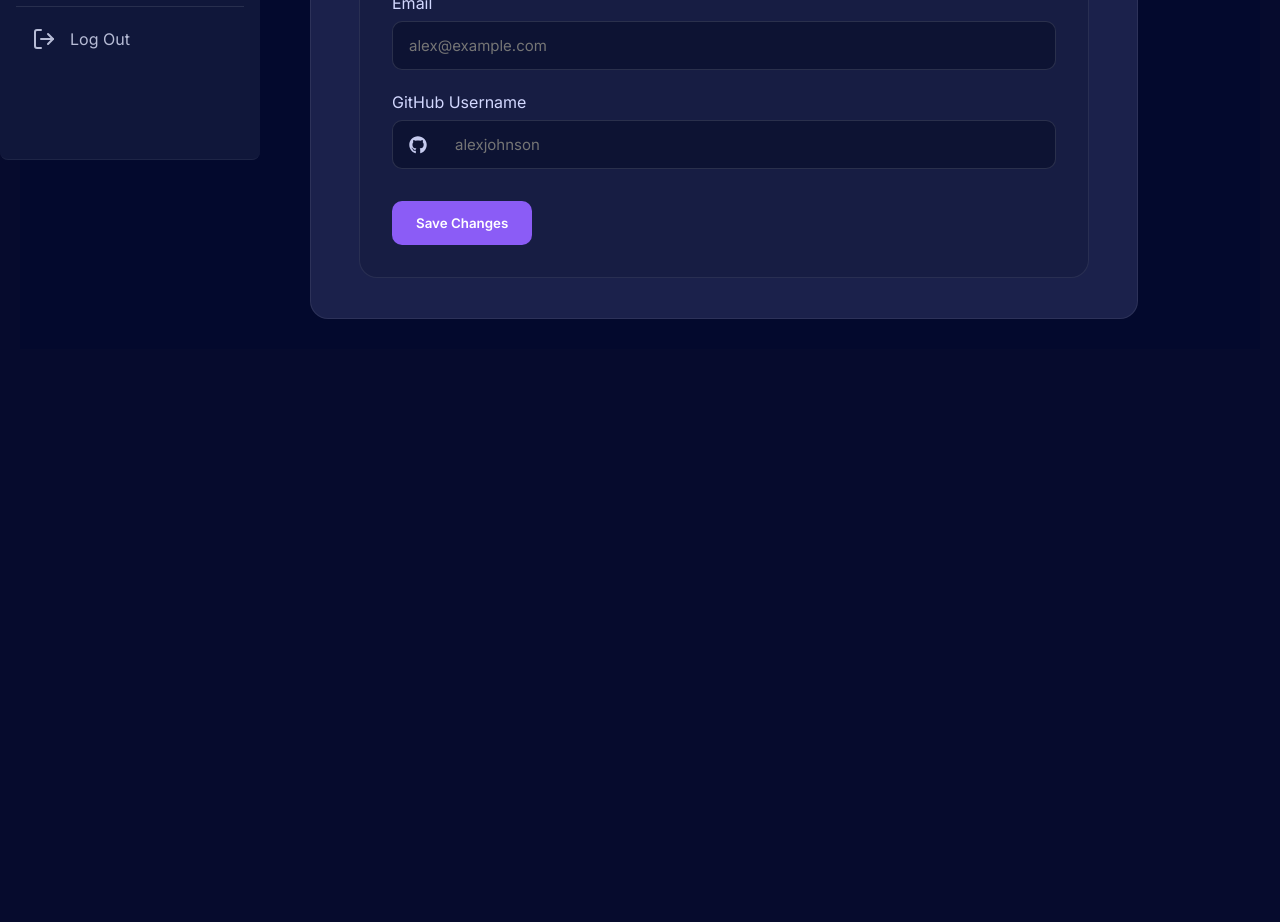
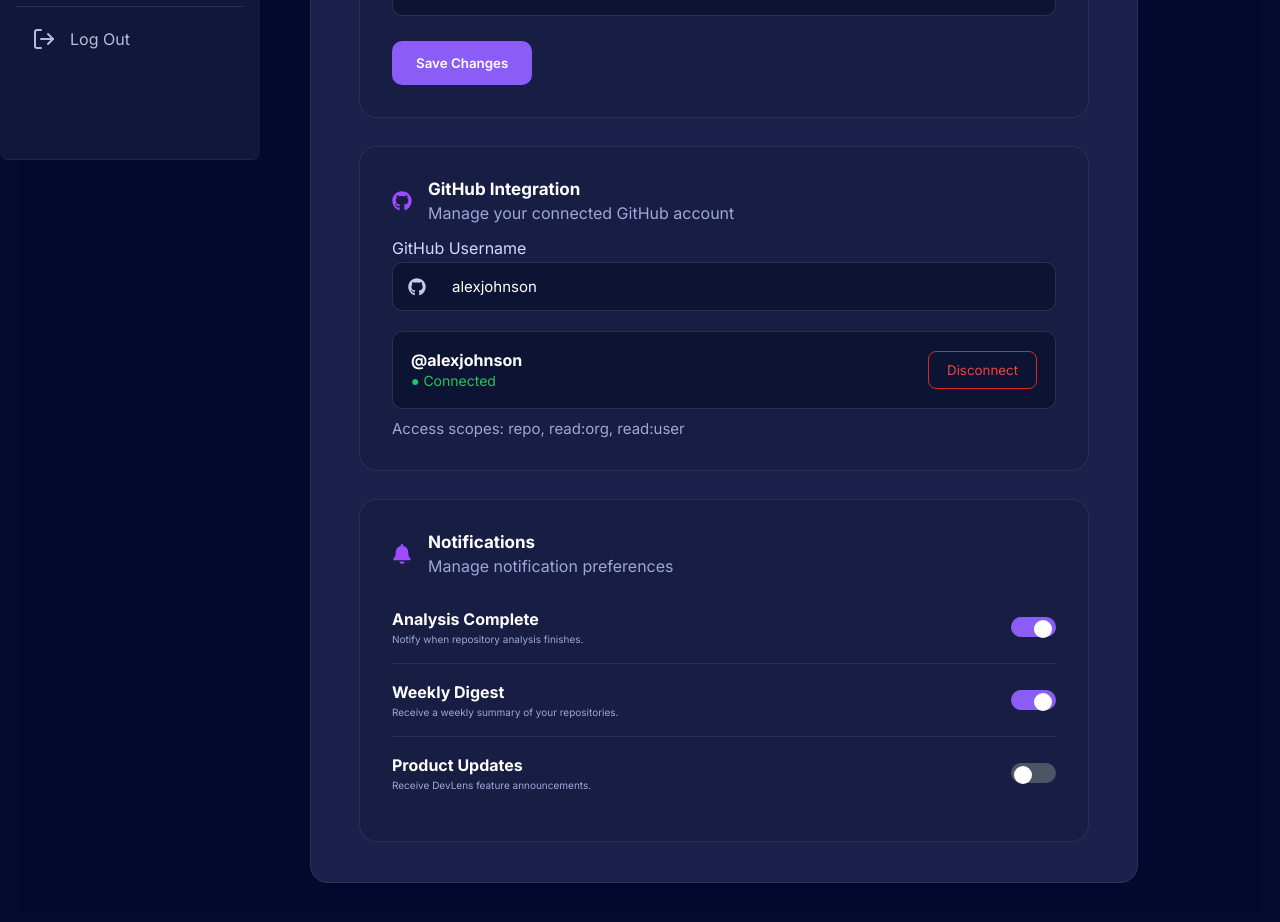
Before and after one commit to Ragamaie-Nagineni/DeVLens, a React app in the folder frontend/: page /settings in a window 1280 px wide. Shown: the part 640-1562 px from the top of the page. Before the commit the page ends 1029 px from the top, so only its background shows below. Built offline with nearby package versions, Linux system fonts and the light colour scheme; the HTML template or start-up script is replaced by a standard one.

Commit message:
added profile account frontend

```diff
--- a/frontend/src/components/ProfileAccount/ProfileAccount.css
+++ b/frontend/src/components/ProfileAccount/ProfileAccount.css
@@ -1,6 +1,5 @@
 .profile-card{
-
-    max-width:1000px;
+    /*max-width:1000px;*/
     background:#171d43;
     border:1px solid rgba(255,255,255,.08);
     border-radius:18px;
@@ -13,20 +12,20 @@
     display:flex;
     align-items:center;
     gap:16px;
-    margin-bottom:30px;
+    margin-bottom:15px;
 
 }
 
 .title-icon{
 
-    font-size:30px;
+    font-size:20px;
     color:#9b4dff;
 
 }
 
 .card-title h2{
 
-    font-size:20px;
+    font-size:17px;
     margin-bottom:4px;
 
 }
@@ -41,35 +40,35 @@
 
     display:flex;
     align-items:center;
-    gap:24px;
+    gap:20px;
     margin-bottom:35px;
 
 }
 
 .avatar-user{
 
-    width:90px;
-    height:90px;
+    width:70px;
+    height:70px;
     border-radius:50%;
     background:/* linear-gradient(135deg,#8b5cf6,#3b82f6) */
                #9b4dff;
     display:flex;
     align-items:center;
     justify-content:center;
-    font-size:30px;
+    font-size:20px;
     font-weight:bold;
 
 }
 
 .change-avatar{
 
-    padding:10px 18px;
+    padding:10px 15px;
     border:none;
     border-radius:8px;
     background:#8b5cf6;
     color:white;
     cursor:pointer;
-    font-weight:600;
+    font-weight:500;
 
 }
 
@@ -83,13 +82,13 @@
 
     display:flex;
     flex-direction:column;
-    margin-bottom:22px;
+    margin-bottom:15px;
 
 }
 
 .form-group label{
 
-    margin-bottom:8px;
+    margin-bottom:4px;
     color:#d3d8ff;
 
 }
@@ -116,11 +115,11 @@
 
     display:flex;
     align-items:center;
-    gap:12px;
+    gap:10px;
     background:#0d1333;
     border:1px solid rgba(255,255,255,.12);
     border-radius:10px;
-    padding:0 16px;
+    padding:0 15px;
 
 }
 
@@ -172,5 +171,159 @@
     padding:22px;
 
 }
+/* appended*/
+}
+.profile-container{
+    display:flex;
+    flex-direction:column;
+    gap:28px;
+}
+
+.github-info{
+
+    margin-top:20px;
+    display:flex;
+    justify-content:space-between;
+    align-items:center;
+    padding:18px;
+    background:#0d1333;
+    border:1px solid rgba(255,255,255,.12);
+    border-radius:10px;
 
 }
+
+.connected{
+    margin-top: 10px;
+    color:#22c55e;
+    font-size:14px;
+}
+
+.scope-text{
+
+    margin-top:10px;
+
+    color:#9ea7d7;
+
+    font-size:15px;
+
+}
+
+.disconnect-btn{
+
+    padding:10px 18px;
+    background:transparent;
+    border:1px solid #dc2626;
+    color:#ef4444;
+    border-radius:8px;
+    cursor:pointer;
+
+}
+
+.disconnect-btn:hover{
+
+    background:#dc2626;
+    color:white;
+
+}
+
+.notification-row{
+
+    display:flex;
+
+    justify-content:space-between;
+
+    align-items:center;
+
+    padding:18px 0;
+
+    border-bottom:1px solid rgba(255,255,255,.08);
+
+}
+
+.notification-row:last-child{
+
+    border-bottom:none;
+
+}
+
+.notification-row h4{
+
+    margin-bottom:4px;
+
+}
+
+.notification-row p{
+
+    color:#9ea7d7;
+
+    font-size:10px;
+
+}
+
+.switch{
+
+    position:relative;
+
+    display:inline-block;
+
+    width:45px;
+
+    height:20px;
+
+}
+
+.switch input{
+
+    display:none;
+
+}
+
+.slider{
+
+    position:absolute;
+
+    inset:0;
+
+    background:#4b5563;
+
+    border-radius:30px;
+
+    cursor:pointer;
+
+    transition:.3s;
+
+}
+
+.slider:before{
+
+    content:"";
+
+    position:absolute;
+
+    width:18px;
+
+    height:18px;
+
+    left:3px;
+
+    top:3px;
+
+    background:white;
+
+    border-radius:50%;
+
+    transition:.3s;
+
+}
+
+.switch input:checked + .slider{
+
+    background:#8b5cf6;
+
+}
+
+.switch input:checked + .slider:before{
+
+    transform:translateX(20px);
+
+}
--- a/frontend/src/components/ProfileAccount/ProfileAccount.jsx
+++ b/frontend/src/components/ProfileAccount/ProfileAccount.jsx
@@ -1,59 +1,75 @@
-import "./ProfileAccount.css";
-import { FaUserCircle, FaGithub } from "react-icons/fa";
+
+import {
+  FaUserCircle,
+  FaGithub,
+  FaBell
+} from "react-icons/fa";
+import "./ProfileAccount.css"
 
 function ProfileAccount() {
+  return (
+    <div className="profile-container">
 
-    return (
+      {/* ================= Profile ================= */}
 
-        <div className="profile-card" >
+      <div className="profile-card">
 
         <div className="card-title">
-
-                <FaUserCircle className="title-icon"/>
+          <FaUserCircle className="title-icon" />
 
           <div>
-                    <h2>Profile & Account</h2>
+            <h2>Profile Information</h2>
             <p>Update your personal information</p>
           </div>
-
         </div>
 
         <div className="avatar-section">
 
           <div className="avatar-user">
-
             AJ
-
           </div>
 
           <button className="change-avatar">
-
             Change Avatar
-
           </button>
 
         </div>
 
         <div className="form-group">
-
           <label>Full Name</label>
 
           <input
             type="text"
             placeholder="Alex Johnson"
           />
-
         </div>
 
         <div className="form-group">
-
-                <label>Email</label>
+          <label>Email Address</label>
 
           <input
             type="email"
             placeholder="alex@example.com"
           />
+        </div>
 
+        <button className="save-btn">
+          Save Changes
+        </button>
+
+      </div>
+
+      {/* ================= GitHub ================= */}
+
+      <div className="profile-card">
+
+        <div className="card-title">
+          <FaGithub className="title-icon" />
+
+          <div>
+            <h2>GitHub Integration</h2>
+            <p>Manage your connected GitHub account</p>
+          </div>
         </div>
 
         <div className="form-group">
@@ -62,25 +78,126 @@
 
           <div className="github-input">
 
-                    <FaGithub/>
+            <FaGithub />
 
             <input
               type="text"
-                        placeholder="alexjohnson"
+              value="alexjohnson"
+              readOnly
             />
 
           </div>
 
         </div>
 
-            <button className="save-btn">
+        <div className="github-info">
 
-                Save Changes
+          <div>
 
+            <h4>@alexjohnson</h4>
+
+            <span className="connected">
+              ● Connected
+            </span>
+
+          </div>
+
+          <button className="disconnect-btn">
+            Disconnect
           </button>
 
         </div>
 
+        <p className="scope-text">
+          Access scopes: repo, read:org, read:user
+        </p>
+
+      </div>
+
+      {/* ================= Notifications ================= */}
+
+      <div className="profile-card">
+
+        <div className="card-title">
+
+          <FaBell className="title-icon" />
+
+          <div>
+            <h2>Notifications</h2>
+            <p>Manage notification preferences</p>
+          </div>
+
+        </div>
+
+        <div className="notification-row">
+
+          <div>
+
+            <h4>Analysis Complete</h4>
+
+            <p>
+              Notify when repository analysis finishes.
+            </p>
+
+          </div>
+
+          <label className="switch">
+
+            <input type="checkbox" defaultChecked />
+
+            <span className="slider"></span>
+
+          </label>
+
+        </div>
+
+        <div className="notification-row">
+
+          <div>
+
+            <h4>Weekly Digest</h4>
+
+            <p>
+              Receive a weekly summary of your repositories.
+            </p>
+
+          </div>
+
+          <label className="switch">
+
+            <input type="checkbox" defaultChecked />
+
+            <span className="slider"></span>
+
+          </label>
+
+        </div>
+
+        <div className="notification-row">
+
+          <div>
+
+            <h4>Product Updates</h4>
+
+            <p>
+              Receive DevLens feature announcements.
+            </p>
+
+          </div>
+
+          <label className="switch">
+
+            <input type="checkbox" />
+
+            <span className="slider"></span>
+
+          </label>
+
+        </div>
+
+      </div>
+
+    </div>
   );
 }
 
```
Lines whose indentation alone changed are shown as unchanged.
